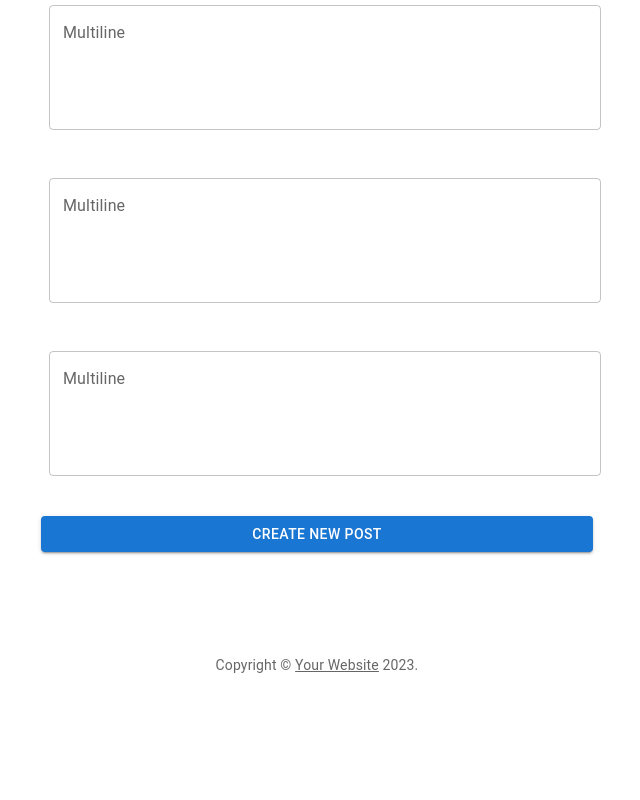
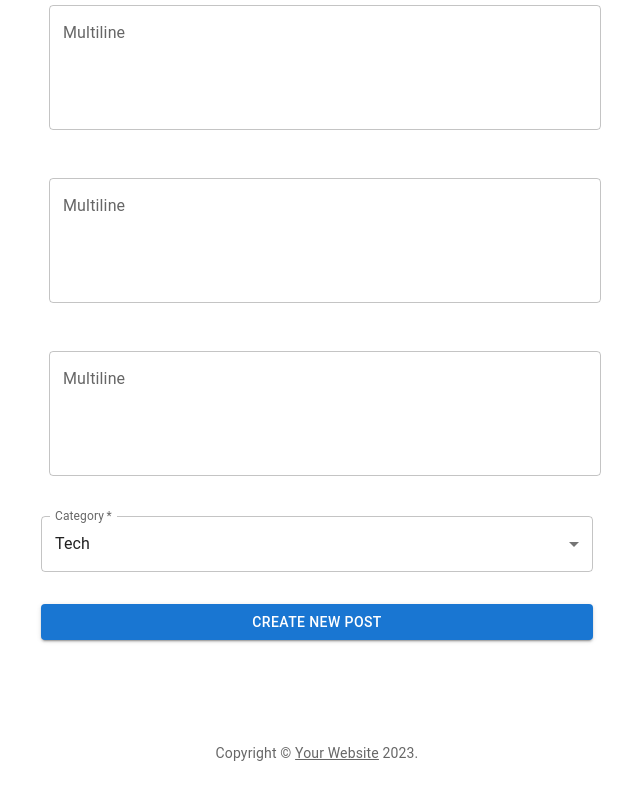
Before and after one commit to gonzalo-brandan/not-a-boring-blog, a React (Create React App) app: page /create_post in a window 1280 px wide. Shown: the part 498-1298 px from the top of the page, without its empty margins (323-963 px from the left). Before the commit the page ends 1221 px from the top, so only its background shows below. Built offline with nearby package versions, Linux system fonts and the light colour scheme.

Commit message:
add form fields and update handleSubmit in CreatePost page

```diff
--- a/src/pages/CreatePost.js
+++ b/src/pages/CreatePost.js
@@ -20,13 +20,66 @@ import { useState, useEffect } from 'react';
 import Footer from '../components/Footer'
 
 import MultilineTextFields from '../components/TextInput';
+import { TextField } from '@mui/material';
 
 // TODO remove, this demo shouldn't need to reset the theme.
 const defaultTheme = createTheme();
 
+const categories = [
+    { pk: 1, name: 'Tech' },
+    // Add more categories here
+  ];
 
 export default function CreatePost() {
+    const handleSubmit = async (event) => {
+        event.preventDefault();
 
+        // Fetch data from the form
+        const formData = new FormData(event.target);
+        const storedToken = localStorage.getItem('token');
+        const title = formData.get("title");
+        const selectedCategoryName = formData.get("category");
+        const status = "published"; // Hardcoded as "published"
+  const min_read = formData.get("min_read");
+  const description = formData.get("description");
+  const body = formData.get("postContent");
+
+
+  const selectedCategory = categories.find(category => category.name === selectedCategoryName);
+  if (!selectedCategory) {
+    console.error('Selected category not found');
+    return;
+  }
+  const postData = {
+    title:'frontend title',
+    category: [selectedCategory.pk],
+    status:'published',
+    min_read:'5',
+    description:'frontend description',
+    body:'frontend body',
+  };
+
+        try {
+          const response = await fetch('http://127.0.0.1:8000/post/post_create/', {
+            method: 'POST',
+            headers: {
+                'Content-Type': 'application/json',
+                'Authorization': `Token ${storedToken}`},
+            body: JSON.stringify(postData),
+          });
+
+          if (response.ok) {
+            // Post created successfully
+            // You can handle the success case here
+            console.log('Post created successfully');
+          } else {
+            // Handle error case
+            console.error('Error creating post');
+          }
+        } catch (error) {
+          console.error('Error creating post:', error);
+        }
+      };
 
   return (
 
@@ -48,6 +101,8 @@ export default function CreatePost() {
             pt: 8,
             pb: 6,
           }}
+          onSubmit={handleSubmit}
+          component="form"
         >
           <Container maxWidth="sm">
             <Typography
@@ -71,7 +126,27 @@ export default function CreatePost() {
             <MultilineTextFields />
             <MultilineTextFields />
             <MultilineTextFields />
-            <Button variant="contained">Create new post</Button>
+            <TextField
+                id="outlined-select-category"
+                select
+                label="Category"
+                name="category"
+                variant="outlined"
+                fullWidth
+                required
+                SelectProps={{
+                  native: true,
+                }}
+              >
+                {categories.map((category) => (
+                  <option key={category.pk} value={category.name}>
+                    {category.name}
+                  </option>
+                ))}
+              </TextField>
+            <Button
+            type="submit"
+            variant="contained">Create new post</Button>
             </Stack>
           </Container>
         </Box>
```
